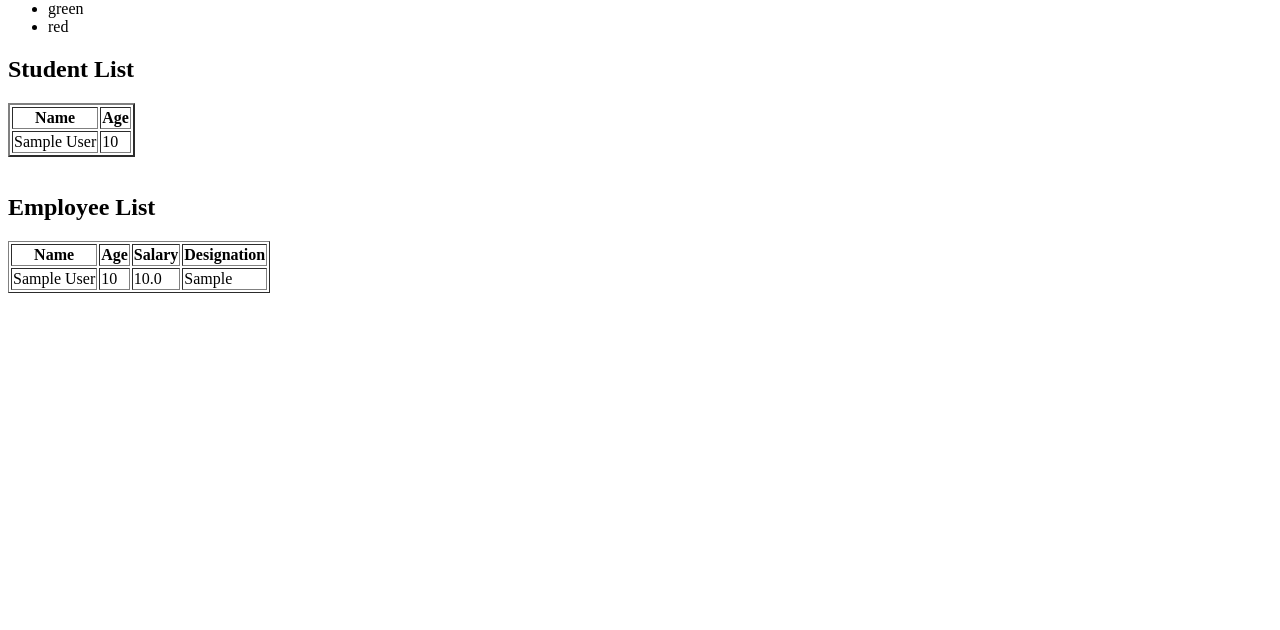
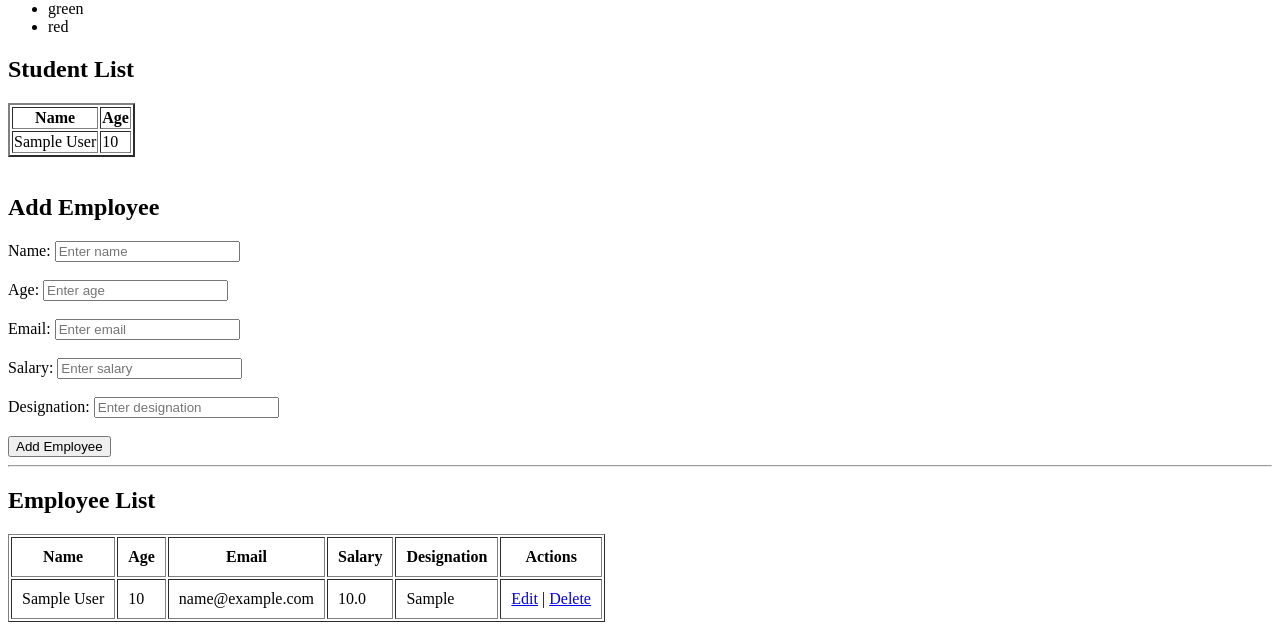
Before and after one commit to maahi89/Python_learn, a Django app: page / in a window 1280 px wide. Shown: the part 251-881 px from the top of the page. Before the commit the page ends 544 px from the top, so only its background shows below. Run offline with Django 5.2, Linux system fonts and the light colour scheme; tables that the repository leaves empty hold one stand-in row (values such as "Sample post").

Commit message:
Updating employee details

```diff
--- a/django/hello/templates/index.html
+++ b/django/hello/templates/index.html
@@ -37,23 +37,61 @@
     {% endfor %}
 </table>
 <br>
+
+<h2>Add Employee</h2>
+
+<form method="POST">
+    {% csrf_token %}
+
+    <label>Name:</label>
+    <input type="text" name="name" placeholder="Enter name" required><br><br>
+
+    <label>Age:</label>
+    <input type="number" name="age" placeholder="Enter age" required><br><br>
+
+    <label>Email:</label>
+    <input type="email" name="email" placeholder="Enter email"><br><br>
+
+    <label>Salary:</label>
+    <input type="number" name="salary" placeholder="Enter salary" required><br><br>
+
+    <label>Designation:</label>
+    <input type="text" name="designation" placeholder="Enter designation" required><br><br>
+
+    <button type="submit">Add Employee</button>
+</form>
+
+<hr>
+
 <h2>Employee List</h2>
-<table border="1">
+
+<table border="1" cellpadding="10">
     <tr>
         <th>Name</th>
         <th>Age</th>
+        <th>Email</th>
         <th>Salary</th>
         <th>Designation</th>
+        <th>Actions</th>
     </tr>
 
     {% for emp in employees %}
     <tr>
         <td>{{ emp.name }}</td>
         <td>{{ emp.age }}</td>
+        <td>{{ emp.email }}</td>
         <td>{{ emp.salary }}</td>
         <td>{{ emp.designation }}</td>
+        <td>
+        <a href="{% url 'update_employee' emp.id %}">Edit</a> |
+        <a href="{% url 'delete_employee' emp.id %}">Delete</a>
+
+        </td>
     </tr>
     {% endfor %}
 </table>
+
+
+
 </body>
 </html>
```
Also changed, not shown: django/hello/templates/update_employee.html (added, +35 -0 lines). Lines whose indentation alone changed are shown as unchanged.
